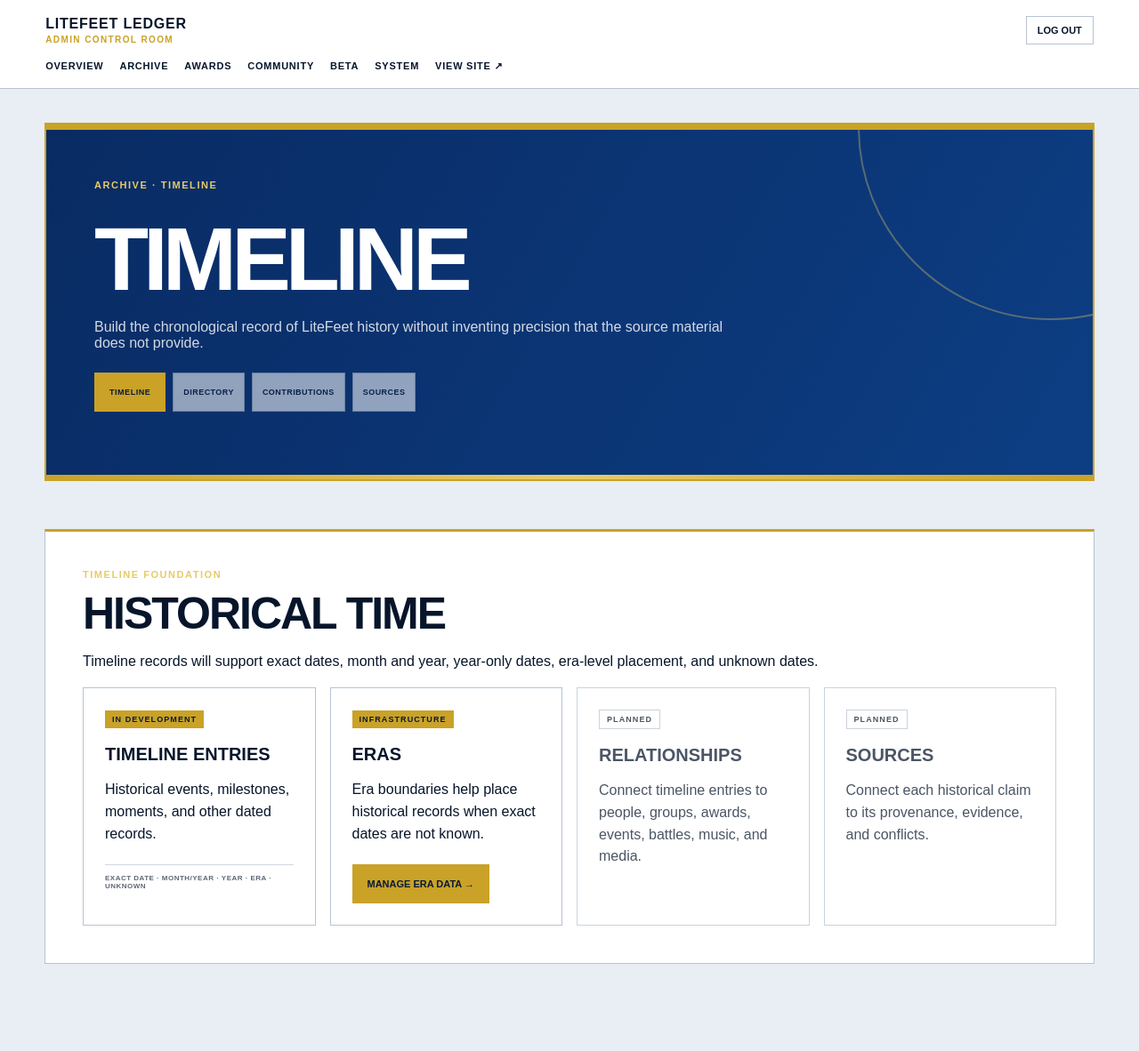
After one commit to teethecreative/litefeet-archive, a Flask app: page /admin/archive/timeline in a window 1280 px wide. The commit adds this page. Shown: the whole page at 89% size. Run offline with Flask 3, Linux system fonts and the light colour scheme; the visitor is signed in with stand-in values (Sample User, id 1).

Commit message:
Add Ledger timeline admin foundation

```diff
--- a/dca_rebuild/app.py
+++ b/dca_rebuild/app.py
@@ -3585,3 +3585,20 @@ def admin_ledger_era_edit(era_id):
 
     finally:
         db.close()
+
+# ============================================================
+# LITEFEET LEDGER — TIMELINE ADMIN
+# ============================================================
+
+@app.route("/admin/archive/timeline")
+@admin_login_required
+def admin_archive_timeline():
+    era_admin_available = (
+        "admin_ledger_eras"
+        in app.view_functions
+    )
+
+    return render_template(
+        "admin_archive_timeline.html",
+        era_admin_available=era_admin_available,
+    )
--- a/dca_rebuild/static/css/dca.css
+++ b/dca_rebuild/static/css/dca.css
@@ -3858,3 +3858,40 @@ main a:not(.site-nav a):not(.ledger-footer a):hover,
 .admin-module-section {
     scroll-margin-top: 140px;
 }
+
+/* LITEFEET LEDGER — ARCHIVE ADMIN NAV */
+
+.admin-archive-nav {
+    display: flex;
+    flex-wrap: wrap;
+    gap: 8px;
+    margin-top: 24px;
+}
+
+.admin-archive-nav a,
+.admin-archive-nav__planned {
+    display: inline-flex;
+    align-items: center;
+    min-height: 38px;
+    padding: 8px 11px;
+    border: 1px solid var(--border);
+    background: var(--surface);
+    font-size: 9px;
+    font-weight: 900;
+    letter-spacing: .06em;
+}
+
+.admin-archive-nav a {
+    color: var(--text);
+    text-decoration: none;
+}
+
+.admin-archive-nav a:hover {
+    color: #071a38;
+    background: var(--gold);
+    border-color: var(--gold);
+}
+
+.admin-archive-nav__planned {
+    opacity: .45;
+}
--- a/dca_rebuild/templates/_admin_archive_nav.html
+++ b/dca_rebuild/templates/_admin_archive_nav.html
@@ -1,13 +1,24 @@
 <nav
     class="admin-archive-nav"
-    aria-label="Archive controls"
+    aria-label="Archive Administration"
 >
-    <a href="{{ url_for('admin_ledger_eras') }}">
-        ERAS
+
+    <a
+        href="{{ url_for('admin_archive_timeline') }}"
+    >
+        TIMELINE
     </a>
 
-    <span>PEOPLE · NEXT</span>
-    <span>GROUPS · NEXT</span>
-    <span>SOURCES · NEXT</span>
-    <span>TIMELINE · NEXT</span>
+    <span class="admin-archive-nav__planned">
+        DIRECTORY
+    </span>
+
+    <span class="admin-archive-nav__planned">
+        CONTRIBUTIONS
+    </span>
+
+    <span class="admin-archive-nav__planned">
+        SOURCES
+    </span>
+
 </nav>
--- /dev/null
+++ b/dca_rebuild/templates/admin_archive_timeline.html
@@ -0,0 +1,213 @@
+<!doctype html>
+<html>
+
+<head>
+
+<script>
+(function () {
+    const key = "litefeet-ledger-theme";
+    const saved = localStorage.getItem(key);
+
+    if (saved === "light" || saved === "dark") {
+        document.documentElement.dataset.theme = saved;
+    } else {
+        document.documentElement.dataset.theme = "light";
+    }
+})();
+</script>
+
+<meta charset="utf-8">
+
+<meta
+    name="viewport"
+    content="width=device-width,initial-scale=1"
+>
+
+<title>
+    Timeline Admin — LiteFeet Ledger
+</title>
+
+<link
+    rel="stylesheet"
+    href="{{ url_for('static', filename='css/dca.css') }}"
+>
+
+</head>
+
+
+<body class="ledger-admin">
+
+{% include "_admin_navigation.html" %}
+
+<main class="admin-control-room">
+
+    <header class="admin-control-room__header">
+
+        <div class="label">
+            ARCHIVE · TIMELINE
+        </div>
+
+        <h1>
+            TIMELINE
+        </h1>
+
+        <p class="lead">
+            Build the chronological record
+            of LiteFeet history without
+            inventing precision that the
+            source material does not provide.
+        </p>
+
+        {% include "_admin_archive_nav.html" %}
+
+    </header>
+
+
+    <section class="admin-module-section">
+
+        <div class="admin-section-heading">
+
+            <div class="label">
+                TIMELINE FOUNDATION
+            </div>
+
+            <h2>
+                HISTORICAL TIME
+            </h2>
+
+            <p>
+                Timeline records will support
+                exact dates, month and year,
+                year-only dates, era-level
+                placement, and unknown dates.
+            </p>
+
+        </div>
+
+
+        <div class="admin-module-grid">
+
+
+            <article
+                class="
+                    admin-module-card
+                    admin-module-card--development
+                "
+            >
+
+                <div class="admin-module-card__status">
+                    IN DEVELOPMENT
+                </div>
+
+                <h3>
+                    TIMELINE ENTRIES
+                </h3>
+
+                <p>
+                    Historical events,
+                    milestones, moments,
+                    and other dated records.
+                </p>
+
+                <div class="admin-module-subsystems">
+                    EXACT DATE · MONTH/YEAR · YEAR · ERA · UNKNOWN
+                </div>
+
+            </article>
+
+
+            <article
+                class="
+                    admin-module-card
+                    admin-module-card--development
+                "
+            >
+
+                <div class="admin-module-card__status">
+                    INFRASTRUCTURE
+                </div>
+
+                <h3>
+                    ERAS
+                </h3>
+
+                <p>
+                    Era boundaries help place
+                    historical records when
+                    exact dates are not known.
+                </p>
+
+                {% if era_admin_available %}
+
+                <a href="{{ url_for('admin_ledger_eras') }}">
+                    MANAGE ERA DATA →
+                </a>
+
+                {% else %}
+
+                <div class="admin-module-subsystems">
+                    ERA DATA FOUNDATION NOT YET INSTALLED
+                </div>
+
+                {% endif %}
+
+            </article>
+
+
+            <article
+                class="
+                    admin-module-card
+                    admin-module-card--planned
+                "
+            >
+
+                <div class="admin-module-card__status">
+                    PLANNED
+                </div>
+
+                <h3>
+                    RELATIONSHIPS
+                </h3>
+
+                <p>
+                    Connect timeline entries
+                    to people, groups,
+                    awards, events, battles,
+                    music, and media.
+                </p>
+
+            </article>
+
+
+            <article
+                class="
+                    admin-module-card
+                    admin-module-card--planned
+                "
+            >
+
+                <div class="admin-module-card__status">
+                    PLANNED
+                </div>
+
+                <h3>
+                    SOURCES
+                </h3>
+
+                <p>
+                    Connect each historical
+                    claim to its provenance,
+                    evidence, and conflicts.
+                </p>
+
+            </article>
+
+        </div>
+
+    </section>
+
+</main>
+
+</body>
+
+</html>
--- a/dca_rebuild/templates/admin_dashboard.html
+++ b/dca_rebuild/templates/admin_dashboard.html
@@ -138,6 +138,10 @@
                 <div class="admin-module-subsystems">
                     ENTRIES · ERAS · DATE PRECISION
                 </div>
+
+                <a href="{{ url_for('admin_archive_timeline') }}">
+                    OPEN TIMELINE →
+                </a>
 
             </article>
 
```
